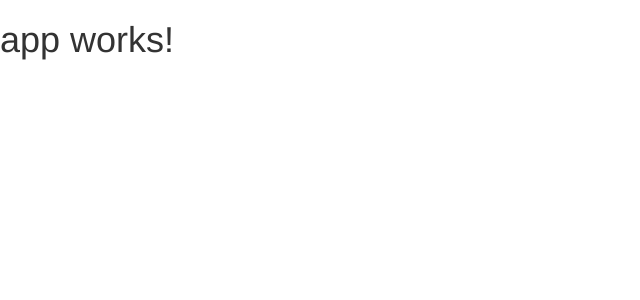
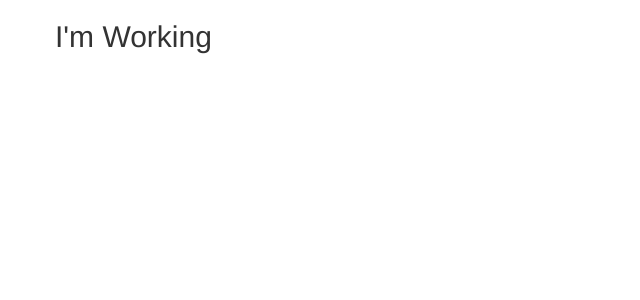
Before and after one commit to unstephenk/course-project-basics, an Angular app: page / in a window 1280 px wide. Shown: the top 300 px of the page, without its empty margins (0-640 px from the left). Built offline with nearby package versions, Linux system fonts and the light colour scheme.

Commit message:
tested bootstrap

```diff
--- a/src/app/app.component.html
+++ b/src/app/app.component.html
@@ -1,3 +1,7 @@
-<h1>
-  {{title}}
-</h1>
+<div class="container">
+  <div class="row">
+    <div class="col-m4-12">
+      <h2>I'm Working</h2>
+    </div>
+  </div>
+</div>
```
